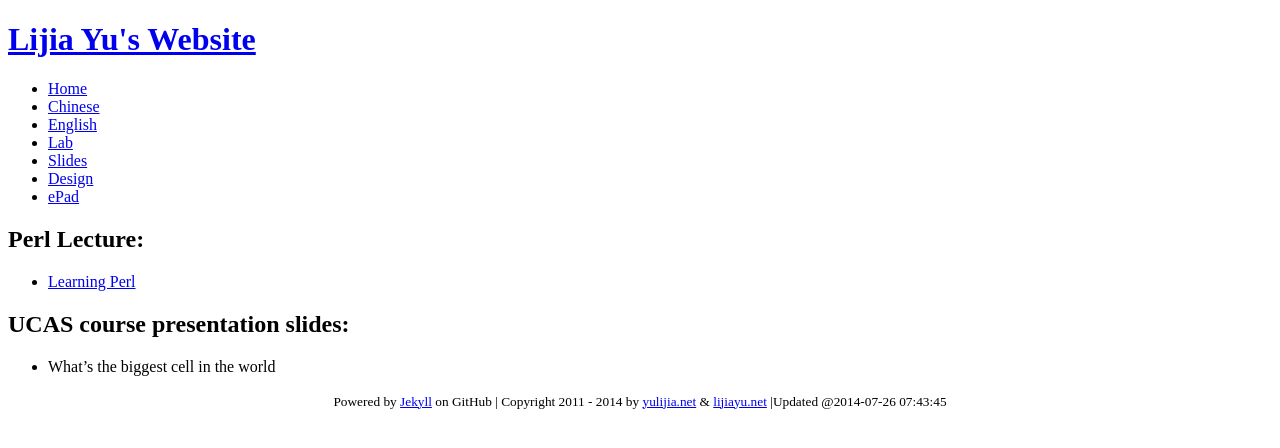
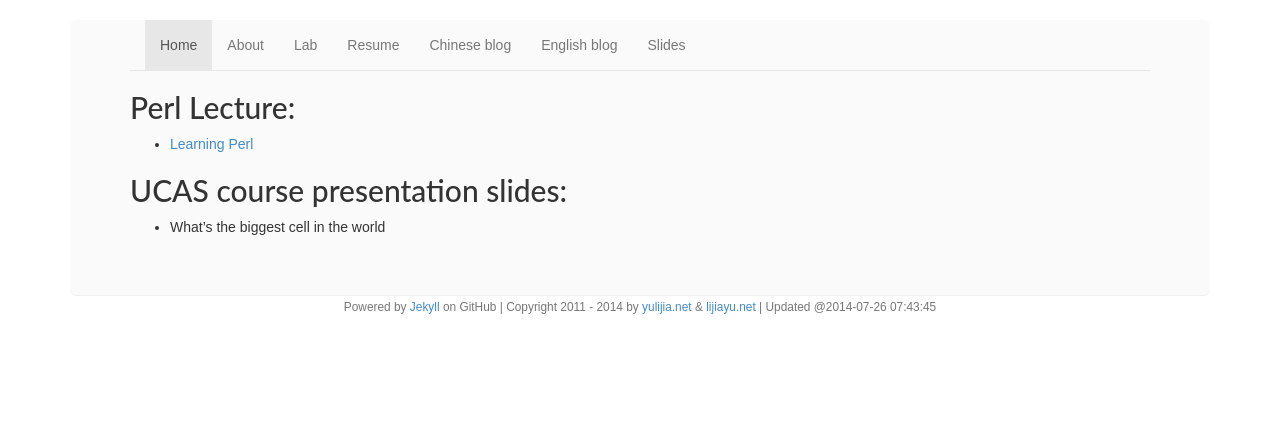
Before and after one commit to yulijia/yulijia.github.io, a Jekyll site: the page built from slides/index.md, in a window 1280 px wide. Shown: the top 448 px of the page. Built offline with Jekyll 4.4.1, drawn with Linux system fonts in a browser that asks for light colours; nearby versions of some CDN libraries; Markdown is read by kramdown in place of the engine named in the settings.

Commit message:
new homepge with bootstrap

```diff
--- a/_layouts/homepage.html
+++ b/_layouts/homepage.html
@@ -1,29 +1,83 @@
 <!DOCTYPE html PUBLIC "-//W3C//DTD XHTML 1.0 Strict//EN" "http://www.w3.org/TR/xhtml1/DTD/xhtml1-strict.dtd">
 <html xmlns="http://www.w3.org/1999/xhtml">
   <head>
-	<meta http-equiv="Content-Type" content="text/html; charset=utf-8" />
-	<meta name="Description" content="A website of Lijia Yu, including Chinese and English blogs." />
+    <meta charset="utf-8">
+    <meta http-equiv="X-UA-Compatible" content="IE=edge">
+    <meta name="viewport" content="width=device-width, initial-scale=1">
+    <meta name="description" content="A website of Lijia Yu, including Chinese and English blogs.">
+    <meta name="author" content="Lijia Yu">
     <meta name="Keywords" content="genomics, bioinformatics, mathematics, statistics, perl, R language, data visualization, data analysis, LaTeX, Lijia Yu" />
+    <link rel="icon" href="/images/favicon.ico">
+
     <title>Lijia Yu's Website</title>
-	<link rel="stylesheet" href="/css/homepage.css" type="text/css" />
-	<link rel="shortcut icon" href=" /images/favicon.ico" />
+
+    <!-- Bootstrap core CSS -->
+    <link href="/css/bootstrap.min.css" rel="stylesheet">
+
+    <!-- Custom styles for this template -->
+    <link href="/css/navbar-static-top.css" rel="stylesheet">
+
+
+    <!-- Just for debugging purposes. Don't actually copy these 2 lines! -->
+    <!--[if lt IE 9]><script src="../../assets/js/ie8-responsive-file-warning.js"></script><![endif]-->
+    <script src="/js/ie-emulation-modes-warning.js"></script>
+
+    <!-- IE10 viewport hack for Surface/desktop Windows 8 bug -->
+    <script src="/js/ie10-viewport-bug-workaround.js"></script>
+
+    <!-- HTML5 shim and Respond.js IE8 support of HTML5 elements and media queries -->
+    <!--[if lt IE 9]>
+      <script src="https://oss.maxcdn.com/html5shiv/3.7.2/html5shiv.min.js"></script>
+      <script src="https://oss.maxcdn.com/respond/1.4.2/respond.min.js"></script>
+    <![endif]-->
   </head>
+
   <body>
 
-<h1 id="logo"><a href="http://lijiayu.net/">Lijia Yu's Website</a></h1>
 
-<ul class="nav pills">
-  <li><a href="/" title="Homepage">Home</a></li>
-  <li><a href="/cn/" title="My Chinese blog">Chinese</a></li>
-  <li><a href="/en/" title="My English blog">English</a></li>
-  <li><a href="/lab/" title="Some of my work">Lab</a></li>
+    <div class="container">
+
+      <!-- Main component for a primary marketing message or call to action -->
+      <div class="jumbotron">
+
+        <!-- Static navbar -->
+        <div class="navbar navbar-default navbar-static-top" role="navigation">
+          <div class="container">
+            <div class="navbar-header">
+              <button type="button" class="navbar-toggle" data-toggle="collapse" data-target=".navbar-collapse">
+                <span class="sr-only">Toggle navigation</span>
+                <span class="icon-bar"></span>
+                <span class="icon-bar"></span>
+                <span class="icon-bar"></span>
+              </button>
+            </div>
+            <div class="navbar-collapse collapse">
+              <ul class="nav navbar-nav">
+                <li class="active"><a href="/" title="Homepage">Home</a></li>
+                <li><a href="/about/" title="About Me">About</a></li>
+                <li><a href="/lab/" title="Some of my reserch and works">Lab</a></li>
+                <li><a href="/about/resume.pdf" title="Resume">Resume</a></li>
+                <li><a href="/cn/" title="My Chinese blog">Chinese blog</a></li>
+                <li><a href="/en/" title="My English blog">English blog</a></li>
                 <li><a href="/slides/" title="Presentation slides">Slides</a></li>
-  <li><a href="/design/" title="Digital design">Design</a></li>
-  <li><a href="/ePad/" title="Editor pad online">ePad</a></li>
               </ul>
+            </div><!--/.nav-collapse -->
+          </div>
 
+        </div>
      {{ content }}
+    </div>
+    <div class="footer">
+      <p align="center"><small>Powered by <a href="https://github.com/mojombo/jekyll">Jekyll</a> on GitHub | Copyright 2011 - {{site.time | date:"%Y"}} by <a href="http://yulijia.net" title="yulijia.net">yulijia.net</a> &amp; <a href="http://lijiayu.net" title="lijiayu.net">lijiayu.net</a> | Updated @{{site.time | date:"%Y-%m-%d %H:%M:%S"}}</small>
+      </p>
+    </div>
+    </div> <!-- /container -->
 
-<p align="center"><small>Powered by <a href="https://github.com/mojombo/jekyll">Jekyll</a> on GitHub | Copyright 2011 - {{site.time | date:"%Y"}} by <a href="http://yulijia.net" title="yulijia.net">yulijia.net</a> &amp; <a href="http://lijiayu.net" title="lijiayu.net">lijiayu.net</a> |Updated @{{site.time | date:"%Y-%m-%d %H:%M:%S"}}</small></p>
+
+    <!-- Bootstrap core JavaScript
+    ================================================== -->
+    <!-- Placed at the end of the document so the pages load faster -->
+    <script src="https://ajax.googleapis.com/ajax/libs/jquery/1.11.1/jquery.min.js"></script>
+    <script src="/js/bootstrap.min.js"></script>
   </body>
 </html>
```
Lines whose indentation alone changed are shown as unchanged.
